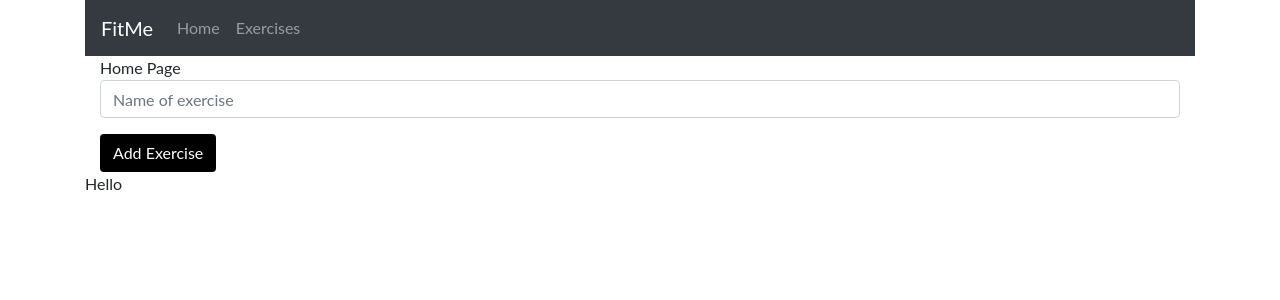
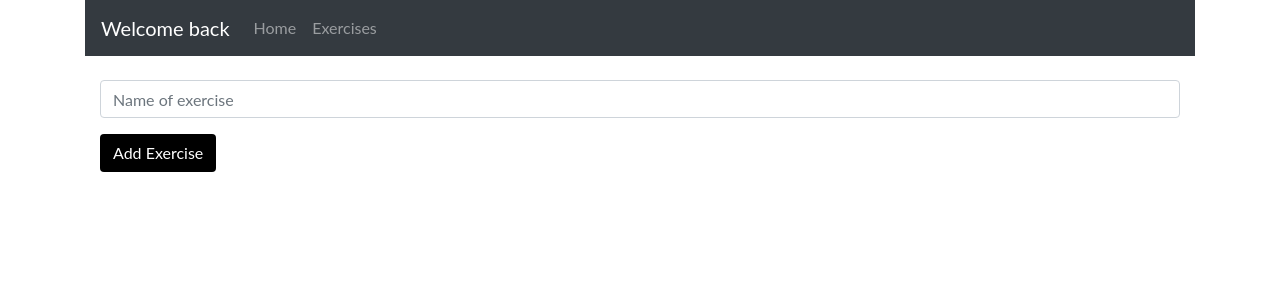
Before and after one commit to DangItJason/FitMe, a React (Create React App) app: page /home in a window 1280 px wide. Shown: the top 300 px of the page. Built offline with nearby package versions, Linux system fonts and the light colour scheme; no server answers.

Commit message:
link between login/home page -> add user data

```diff
--- a/src/App.js
+++ b/src/App.js
@@ -12,7 +12,7 @@ function App() {
         <Route exact path='/' component={Login} />
         <Route exact path='/login' component={Login} />
         <Route exact path='/signup' component={Signup} />
-        <Route exact path='/home' render={(props) => <Home {...props} name = "" email = ""></Home>} />
+        <Route exact path='/home' component={Home} />
       </Switch>
     </Router>
   );
--- a/src/components/Login.js
+++ b/src/components/Login.js
@@ -33,7 +33,10 @@ class Login extends Component {
 		}, () => { //Callback function after states been updated.
 			if (this.state.login.result === true) {
 				console.log("Sucessful login");
-				this.props.history.push('/home');
+				this.props.history.push({
+					pathname: '/home',
+					email: this.state.email,
+				});
 			}
 			else if (this.state.login.result === false) {
 				console.log("Incorrect credentials");
--- a/src/components/home-navbar.js
+++ b/src/components/home-navbar.js
@@ -6,7 +6,7 @@ class Home_Navbar extends Component {
     render() {
         return (
             <Navbar bg="dark" variant="dark">
-                <Navbar.Brand href="">FitMe</Navbar.Brand>
+                <Navbar.Brand href="">Welcome back {this.props.name}</Navbar.Brand>
                 <Nav className="mr-auto">
                     <Nav.Link href="">Home</Nav.Link>
                     <Nav.Link href="">Exercises</Nav.Link>
--- a/src/components/home.js
+++ b/src/components/home.js
@@ -2,25 +2,12 @@ import React, { Component } from 'react';
 import Home_Navbar from './home-navbar';
 import Home_Main from './home_main';
 import Container from 'react-bootstrap/Container';
-import Col from 'react-bootstrap/Col';
 
-// class Home extends Component {
-//     render() {
-//         return (
-//             <Container>
-//                     <Home_Navbar></Home_Navbar>
-//                     <Home_Main></Home_Main>
-//             </Container>
-//         )
-//     }
-// }
-
-const Home = (props) => {
+function Home(props) {
     return (
         <Container>
-                <Home_Navbar></Home_Navbar>
+                <Home_Navbar name={props.email}></Home_Navbar>
                 <Home_Main></Home_Main>
-                <div>Hello </div>
         </Container>
     )
 }
--- a/src/components/home_main.js
+++ b/src/components/home_main.js
@@ -48,7 +48,7 @@ class Home_main extends Component {
     render() {
         return (
             <Container>
-                <div>Home Page</div>
+                <br></br>
                 <form onSubmit = {this.handleSubmitExercise}>
                     <div className="form-group">
                         <input
```
